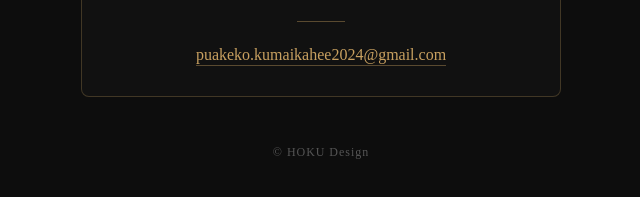
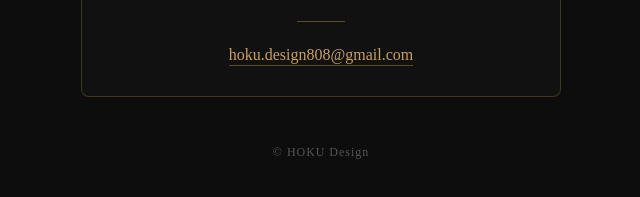
Before and after one commit to puakekokumaikahee2024-pixel/eiketsu-privacy-policy, a plain HTML site: page support/index.html in a window 1280 px wide. Shown: the part 423-620 px from the top of the page, 319-959 px from the left. Drawn offline with Linux system fonts and the light colour scheme.

Commit message:
fix: update support email address

```diff
--- a/support/index.html
+++ b/support/index.html
@@ -40,7 +40,7 @@
   <div class="card">
     <p>ご意見・ご要望・不具合のご報告は、以下のメールアドレスまでお送りください。</p>
     <div class="divider"></div>
-    <a href="mailto:puakeko.kumaikahee2024@gmail.com">puakeko.kumaikahee2024@gmail.com</a>
+    <a href="mailto:hoku.design808@gmail.com">hoku.design808@gmail.com</a>
   </div>
   <footer>© HOKU Design</footer>
 </body>
```
